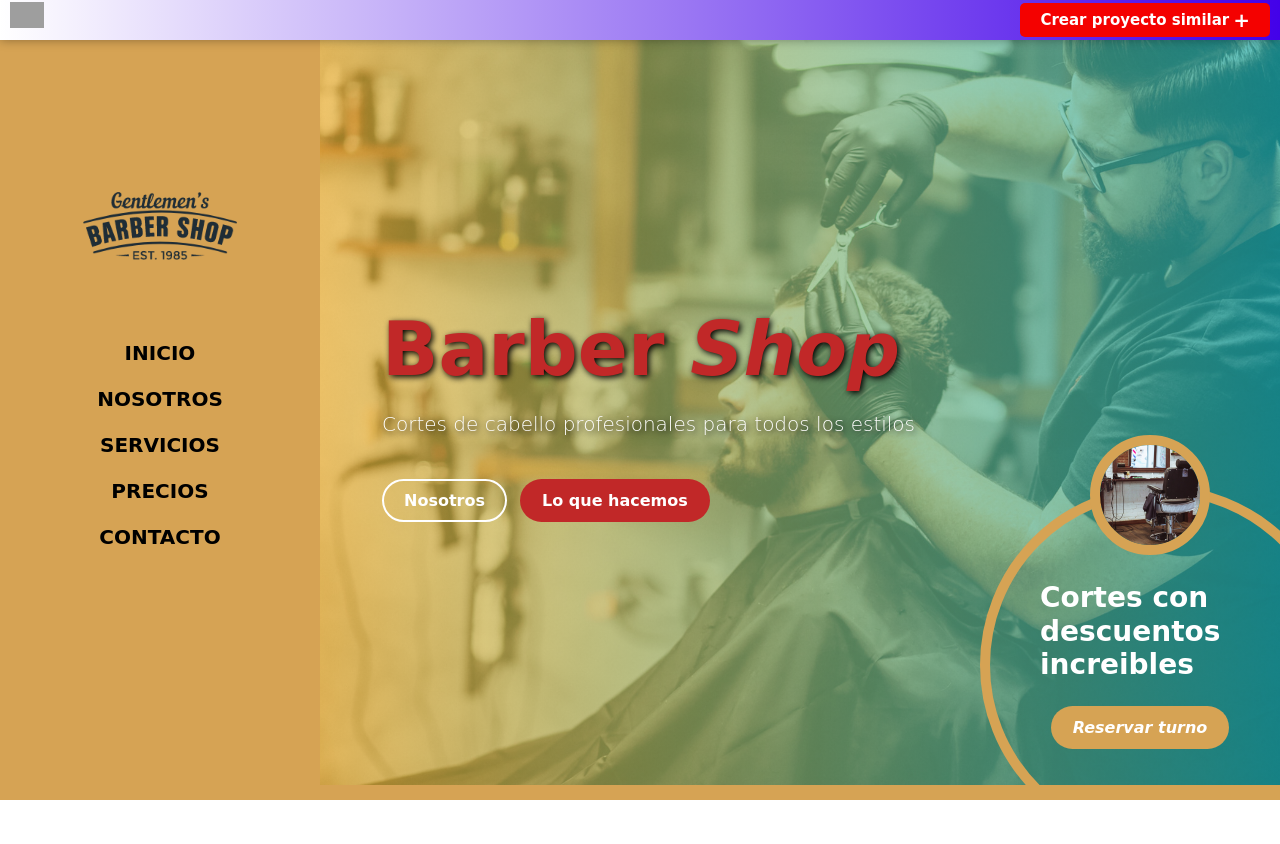
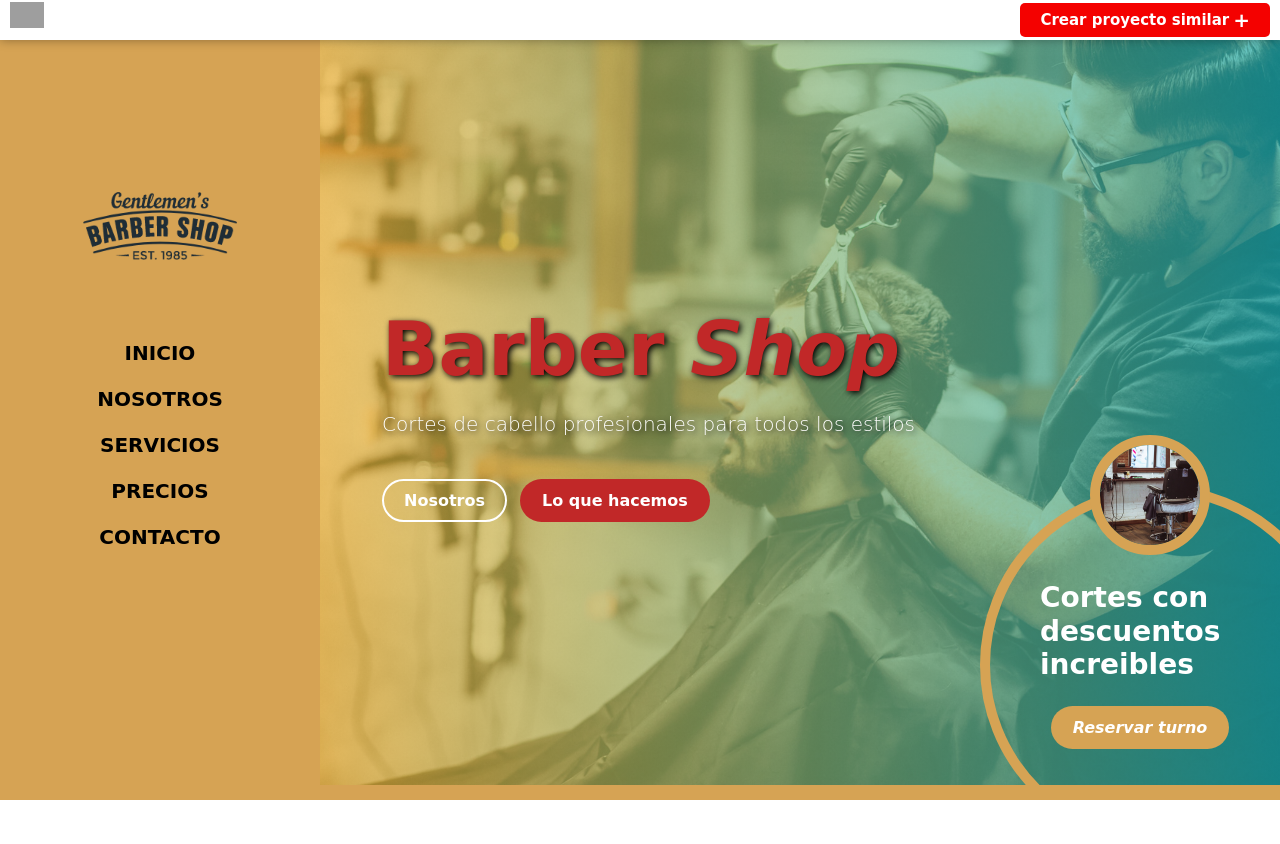
Before and after one commit to david12997/demos, a Laravel app: page /service/barbershop in a window 1280 px wide. Shown: the top 844 px of the page. Run offline with Laravel 8, Linux system fonts and the light colour scheme; some libraries are stand-ins or nearby versions; some web fonts are replaced; grey boxes are pictures that could not be loaded.

Commit message:
change aipus compobnent bg

```diff
--- a/resources/views/aipus.blade.php
+++ b/resources/views/aipus.blade.php
@@ -4,7 +4,7 @@
 .aipus{
     width: 100%;
     height: 40px;
-    background: linear-gradient(to right, white, #4301E9);
+    background: white;
     position: fixed;
     top: 0;
     z-index: 9999;
```
